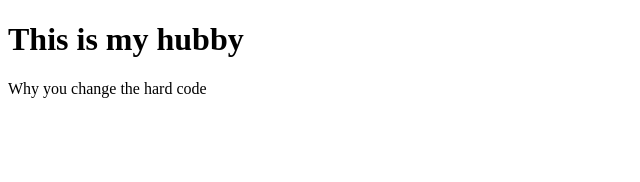
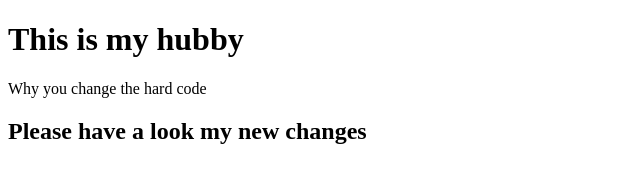
Before and after one commit to emranakanda/test-project, a plain HTML site: page index.html in a window 1280 px wide. Shown: the whole page, without its empty margins (0-640 px from the left). Drawn offline with Linux system fonts and the light colour scheme.

Commit message:
look up my changes

```diff
--- a/index.html
+++ b/index.html
@@ -11,5 +11,7 @@
 
     <p>Why you change the hard code</p>
 
+    <h2>Please have a look my new changes</h2>
+
 </body>
 </html>
```
